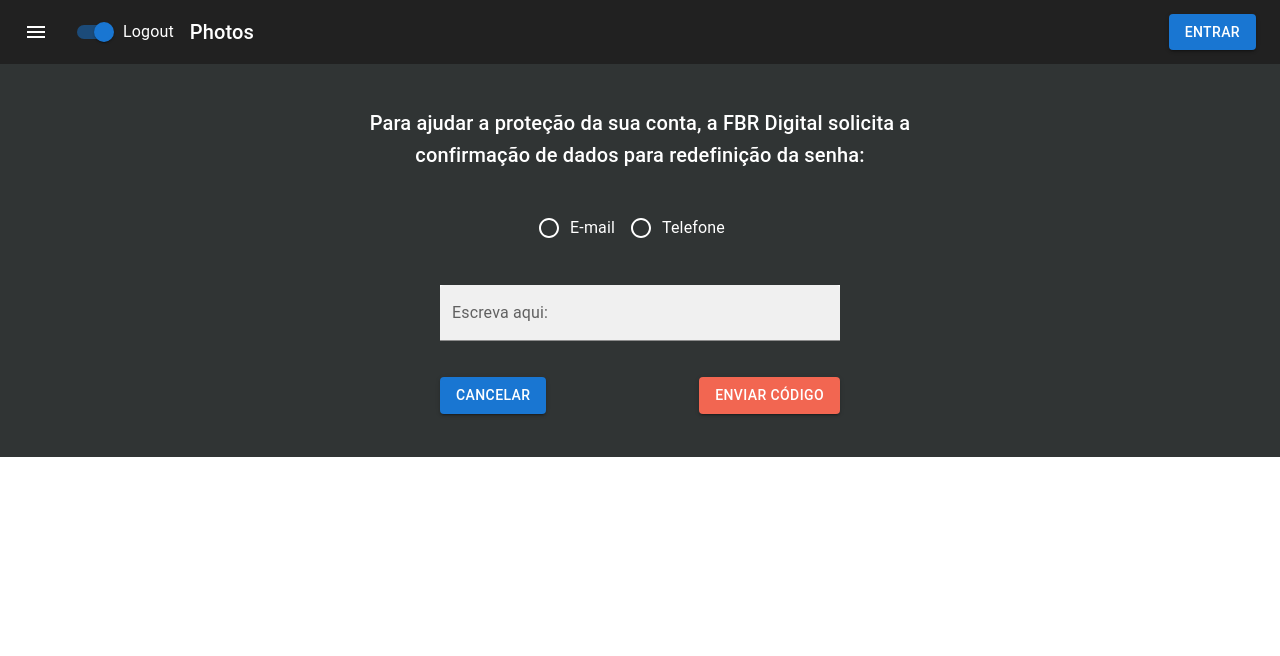
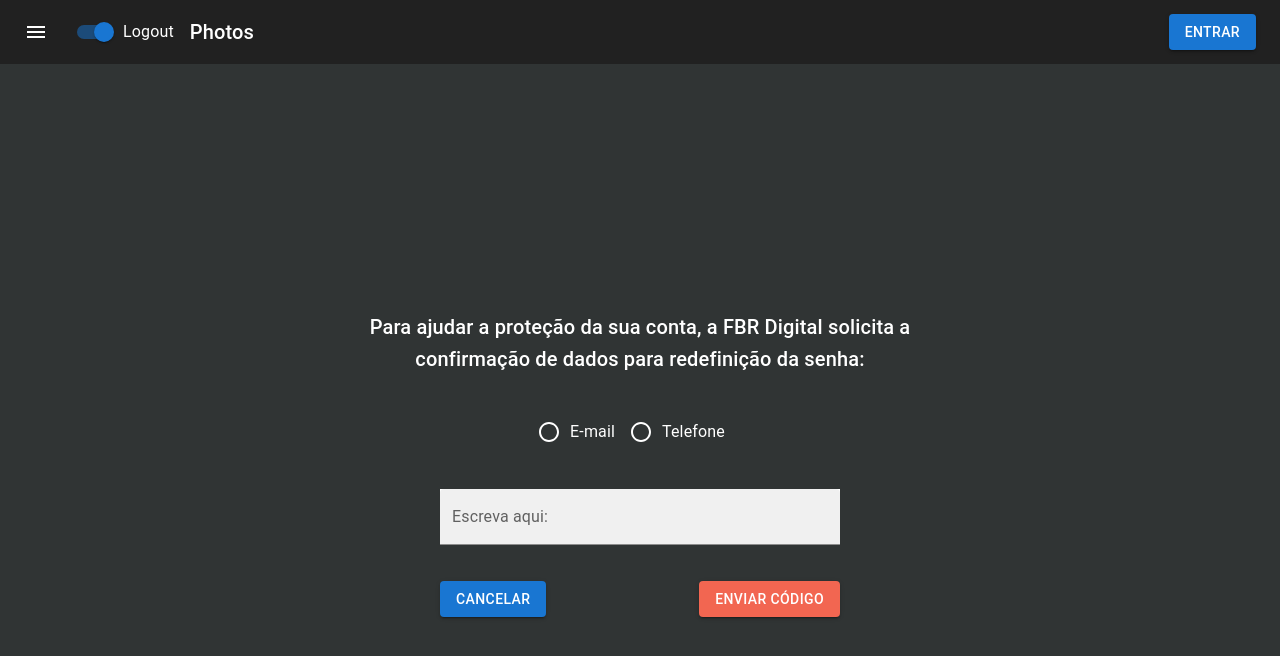
Before and after one commit to EliasJunior2610/fbr-digital, a React (Vite) app in the folder FBR Digital Projeto/: page /forget in a window 1280 px wide. Shown: the top 656 px of the page. Built offline with nearby package versions, Linux system fonts and the light colour scheme; a web font is replaced by a local one.

Commit message:
tela inteira, vamo

```diff
--- a/FBR Digital Projeto/src/components/Forget/Forget.tsx
+++ b/FBR Digital Projeto/src/components/Forget/Forget.tsx
@@ -26,10 +26,14 @@
       <Box
         component="form"
         sx={{
+          width: "100vw",
+          height: "100vh",
+          margin: 0,
+          padding: 0,
           "& > :not(style)": { m: 1, width: "50ch" },
           borderRadius: 0,
           display: "flex",
-          justifyContent: "center",
+
         }}
         noValidate
         autoComplete="off"
```
